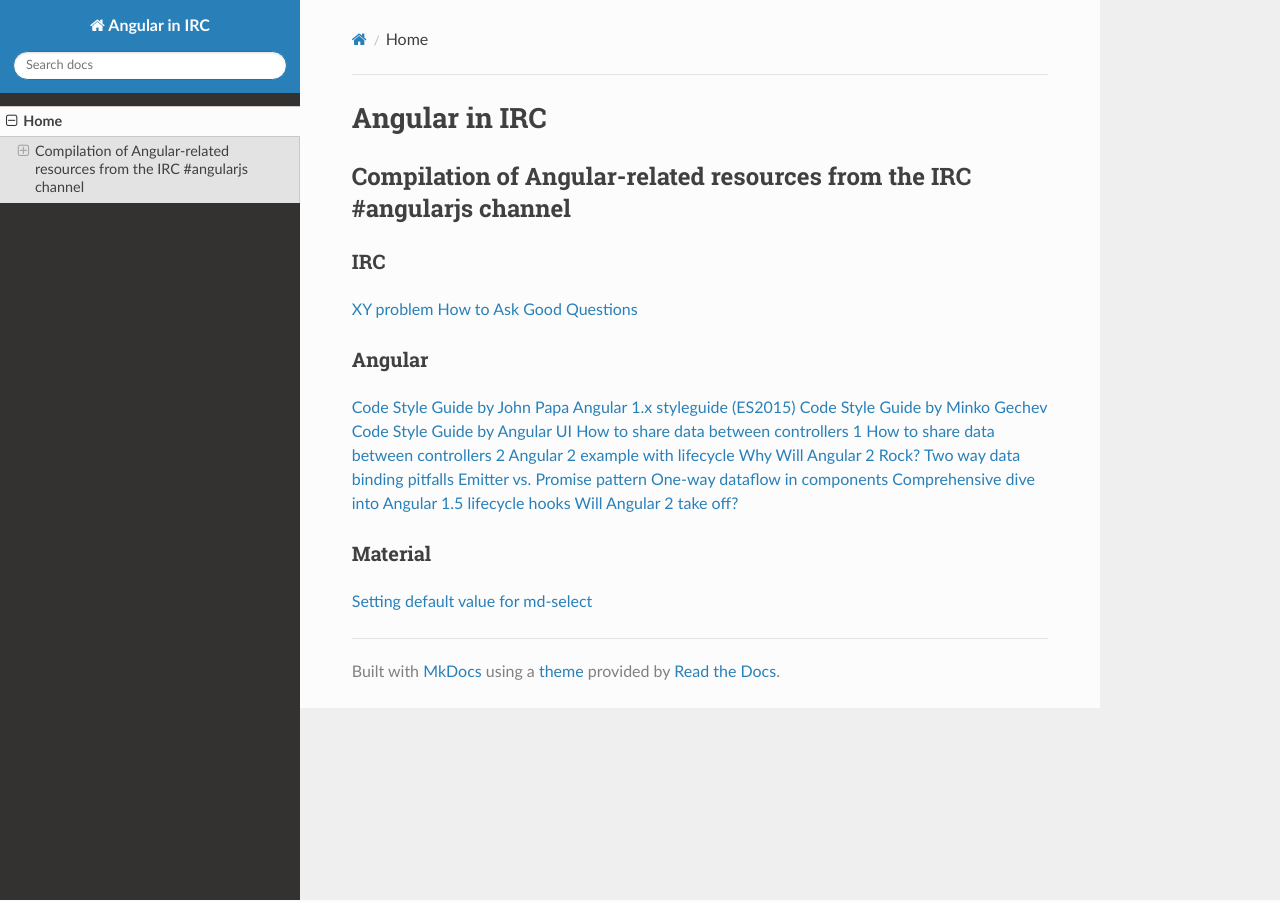
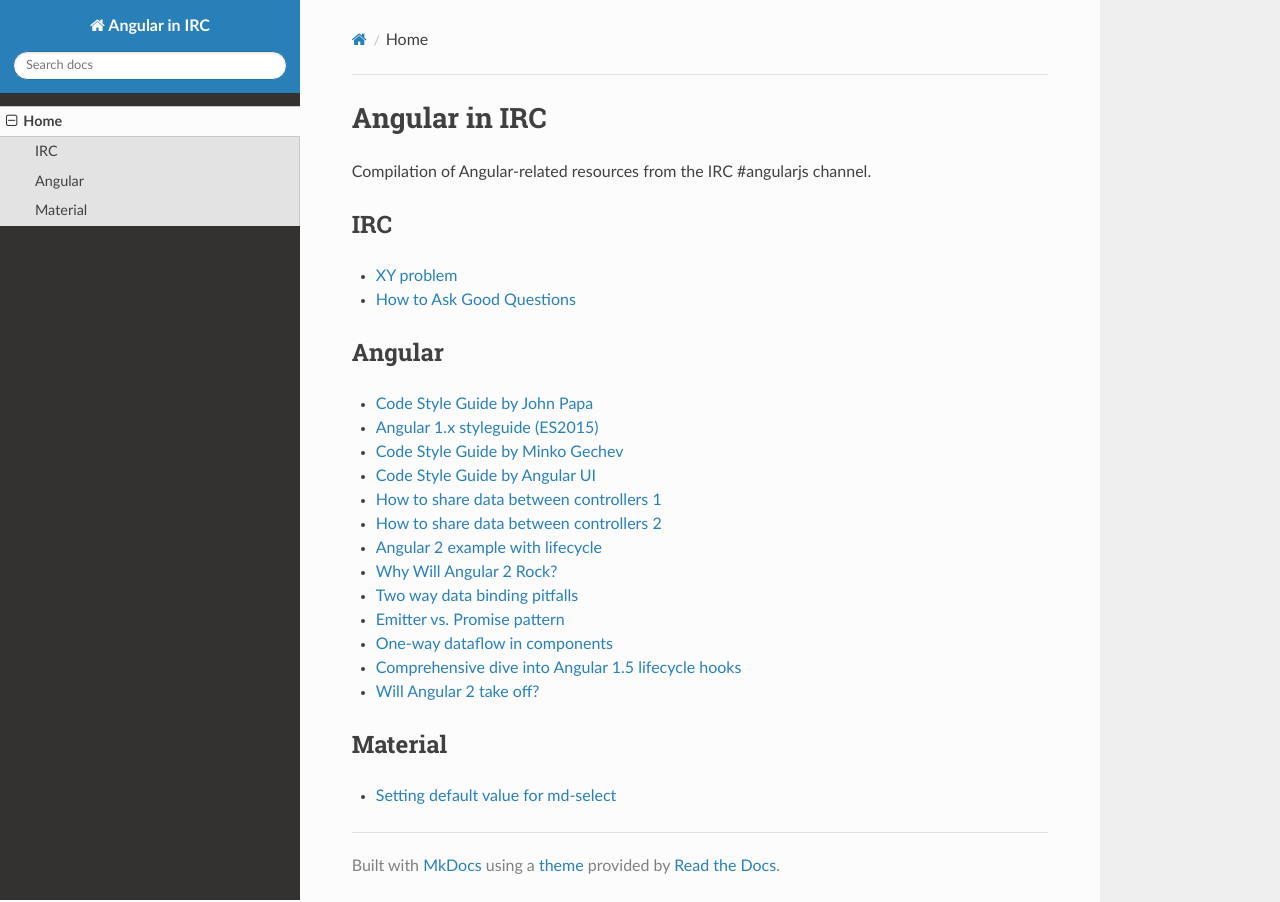
Before and after one commit to ngirc/ng-irc, an MkDocs documentation site: the page built from docs/index.md, in a window 1280 px wide. Built offline with MkDocs 1.6.1, drawn with Linux system fonts in a browser that asks for light colours; nearby versions of some CDN libraries; old or Windows-style settings are respelled for this version of MkDocs.

Commit message:
Add link Read the Docs to the main page.
Fix list of resources in docs.

```diff
--- a/docs/index.md
+++ b/docs/index.md
@@ -1,25 +1,25 @@
 # Angular in IRC
 
-## Compilation of Angular-related resources from the IRC #angularjs channel
+Compilation of Angular-related resources from the IRC #angularjs channel.
 
-### IRC
-[XY problem](http://xyproblem.info/)
-[How to Ask Good Questions](http://www.catb.org/esr/faqs/smart-questions.html)
+## IRC
+- [XY problem](http://xyproblem.info/)
+- [How to Ask Good Questions](http://www.catb.org/esr/faqs/smart-questions.html)
 
-### Angular
-[Code Style Guide by John Papa](https://github.com/johnpapa/angular-styleguide)
-[Angular 1.x styleguide (ES2015)](https://github.com/toddmotto/angularjs-styleguide)
-[Code Style Guide by Minko Gechev](https://github.com/mgechev/angularjs-style-guide)
-[Code Style Guide by Angular UI](https://github.com/angular-ui/AngularJS-StyleGuide)
-[How to share data between controllers 1](http://plnkr.co/edit/TGlYHILp3kY8XD3U12xm?p=preview)
-[How to share data between controllers 2](http://plnkr.co/edit/41xY057yPIuKgBEyq0hW?p=preview)
-[Angular 2 example with lifecycle](http://plnkr.co/edit/hoM7FAsRfp7PkNQQwAYg?p=preview)
-[Why Will Angular 2 Rock?](http://angular-tips.com/blog/2015/06/why-will-angular-2-rock/)
-[Two way data binding pitfalls](http://plnkr.co/edit/7anGLMoJZgMkJFX9d9IA?p=preview)
-[Emitter vs. Promise pattern](http://plnkr.co/edit/YEdUxkWPRwLCCfygFlnI?p=preview)
-[One-way dataflow in components](http://plnkr.co/edit/hsmQV2j8tHs1ANYed1pS?p=preview)
-[Comprehensive dive into Angular 1.5 lifecycle hooks](https://toddmotto.com/angular-1-5-lifecycle-hooks)
-[Will Angular 2 take off?](https://t.co/BFzrAPHY0X)
+## Angular
+- [Code Style Guide by John Papa](https://github.com/johnpapa/angular-styleguide)
+- [Angular 1.x styleguide (ES2015)](https://github.com/toddmotto/angularjs-styleguide)
+- [Code Style Guide by Minko Gechev](https://github.com/mgechev/angularjs-style-guide)
+- [Code Style Guide by Angular UI](https://github.com/angular-ui/AngularJS-StyleGuide)
+- [How to share data between controllers 1](http://plnkr.co/edit/TGlYHILp3kY8XD3U12xm?p=preview)
+- [How to share data between controllers 2](http://plnkr.co/edit/41xY057yPIuKgBEyq0hW?p=preview)
+- [Angular 2 example with lifecycle](http://plnkr.co/edit/hoM7FAsRfp7PkNQQwAYg?p=preview)
+- [Why Will Angular 2 Rock?](http://angular-tips.com/blog/2015/06/why-will-angular-2-rock/)
+- [Two way data binding pitfalls](http://plnkr.co/edit/7anGLMoJZgMkJFX9d9IA?p=preview)
+- [Emitter vs. Promise pattern](http://plnkr.co/edit/YEdUxkWPRwLCCfygFlnI?p=preview)
+- [One-way dataflow in components](http://plnkr.co/edit/hsmQV2j8tHs1ANYed1pS?p=preview)
+- [Comprehensive dive into Angular 1.5 lifecycle hooks](https://toddmotto.com/angular-1-5-lifecycle-hooks)
+- [Will Angular 2 take off?](https://t.co/BFzrAPHY0X)
 
-### Material
-[Setting default value for md-select](http://codepen.io/anon/pen/ozZYkV)
+## Material
+- [Setting default value for md-select](http://codepen.io/anon/pen/ozZYkV)
--- a/index.html
+++ b/index.html
@@ -10,6 +10,8 @@
 <body>
 
 <p>Compilation of Angular-related resources from the IRC #angularjs channel</p>
+
+<a href="http://ng-irc.readthedocs.io/">Angular in IRC on Read the Docs</a>
 
 <p>IRC</p>
 <ul>
```
